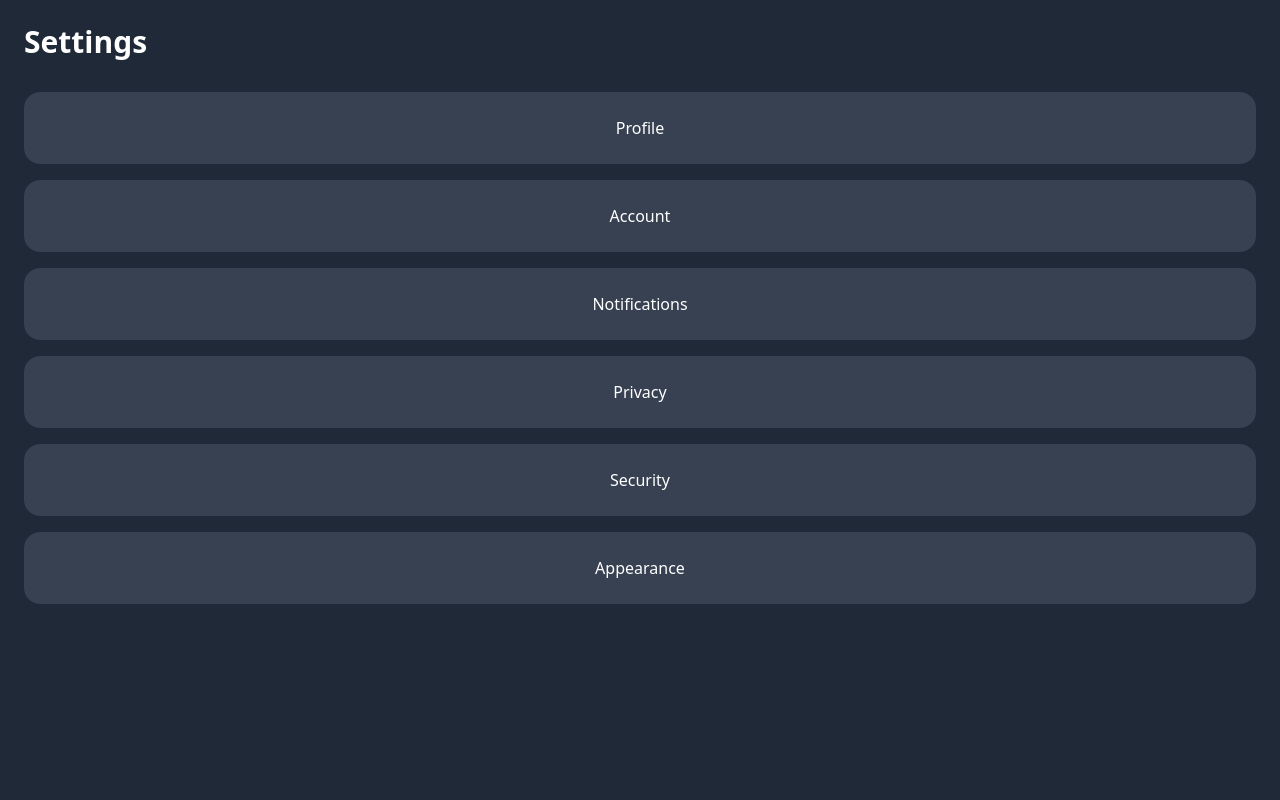
After one commit to mukulboro/codewave-chat-app, a Django app: page /settings/ in a window 1280 px wide. The commit adds this page. Run offline with Django 5.2, Linux system fonts and the light colour scheme; style sheets or scripts are compiled from the project's sources; some libraries are stand-ins or nearby versions.

Commit message:
basic settings

```diff
--- a/chat/templates/dashboard.html
+++ b/chat/templates/dashboard.html
@@ -17,7 +17,7 @@
         </a>
       </li>
       <li class="mt-4 mb-6">
-        <a>
+        <a href="{% url 'settings' %}">
           <i class="fa-solid fa-gear text-4xl hover:text-blue-600"></i>
         </a>
       </li>
--- /dev/null
+++ b/chat/templates/settings.html
@@ -0,0 +1,61 @@
+{% extends "_base.html" %} {% load static %} {% block content %}
+
+<div class="min-h-screen flex bg-gray-800">
+  <!-- Sidebar -->
+  <aside class="text-white flex-grow p-6">
+    <h2 class="text-3xl font-bold mb-8 text-center lg:text-left">Settings</h2>
+    <nav class="flex flex-col space-y-4">
+        <details class="collapse bg-base-200">
+            <summary class="collapse-title  font-medium block px-4 py-6 rounded-lg bg-gray-700 hover:bg-gray-600 text-center">
+                Profile</summary>
+            <div class="collapse-content">
+              <p>content</p>
+            </div>
+          </details>
+
+          <details class="collapse bg-base-200">
+            <summary class="collapse-title  font-medium block px-4 py-6 rounded-lg bg-gray-700 hover:bg-gray-600 text-center">
+                Account</summary>
+            <div class="collapse-content">
+              <p>content</p>
+            </div>
+          </details>
+
+
+          <details class="collapse bg-base-200">
+            <summary class="collapse-title  font-medium block px-4 py-6 rounded-lg bg-gray-700 hover:bg-gray-600 text-center">
+                Notifications</summary>
+            <div class="collapse-content">
+              <p>content</p>
+            </div>
+          </details>
+
+          <details class="collapse bg-base-200">
+            <summary class="collapse-title  font-medium block px-4 py-6 rounded-lg bg-gray-700 hover:bg-gray-600 text-center">
+                Privacy</summary>
+            <div class="collapse-content">
+              <p>content</p>
+            </div>
+          </details>
+          <details class="collapse bg-base-200">
+            <summary class="collapse-title  font-medium block px-4 py-6 rounded-lg bg-gray-700 hover:bg-gray-600 text-center">
+                Security</summary>
+            <div class="collapse-content">
+              <p>content</p>
+            </div>
+          </details>
+
+          <details class="collapse bg-base-200">
+            <summary class="collapse-title  font-medium block px-4 py-6 rounded-lg bg-gray-700 hover:bg-gray-600 text-center">
+                Appearance</summary>
+            <div class="collapse-content">
+              <p>content</p>
+            </div>
+          </details>
+    </nav>
+  </aside>
+</div>
+
+
+
+{% endblock content %}
--- a/chat/urls.py
+++ b/chat/urls.py
@@ -7,4 +7,5 @@ urlpatterns = [
     path("chat/",views.chat, name="khai-k-ho-yo"),
     path("chat/<int:chat_id>/", views.specific_chat, name="specific_chat"),
     path("dashboard/",views.dashboard,name="dashboard"),
+    path("settings/",views.settings,name="settings"),
 ]
--- a/chat/views.py
+++ b/chat/views.py
@@ -17,3 +17,6 @@ def specific_chat(request, chat_id):
 
 def dashboard(request):
     return render(request, "dashboard.html")
+
+def settings(request):
+    return render(request, "settings.html")
```
